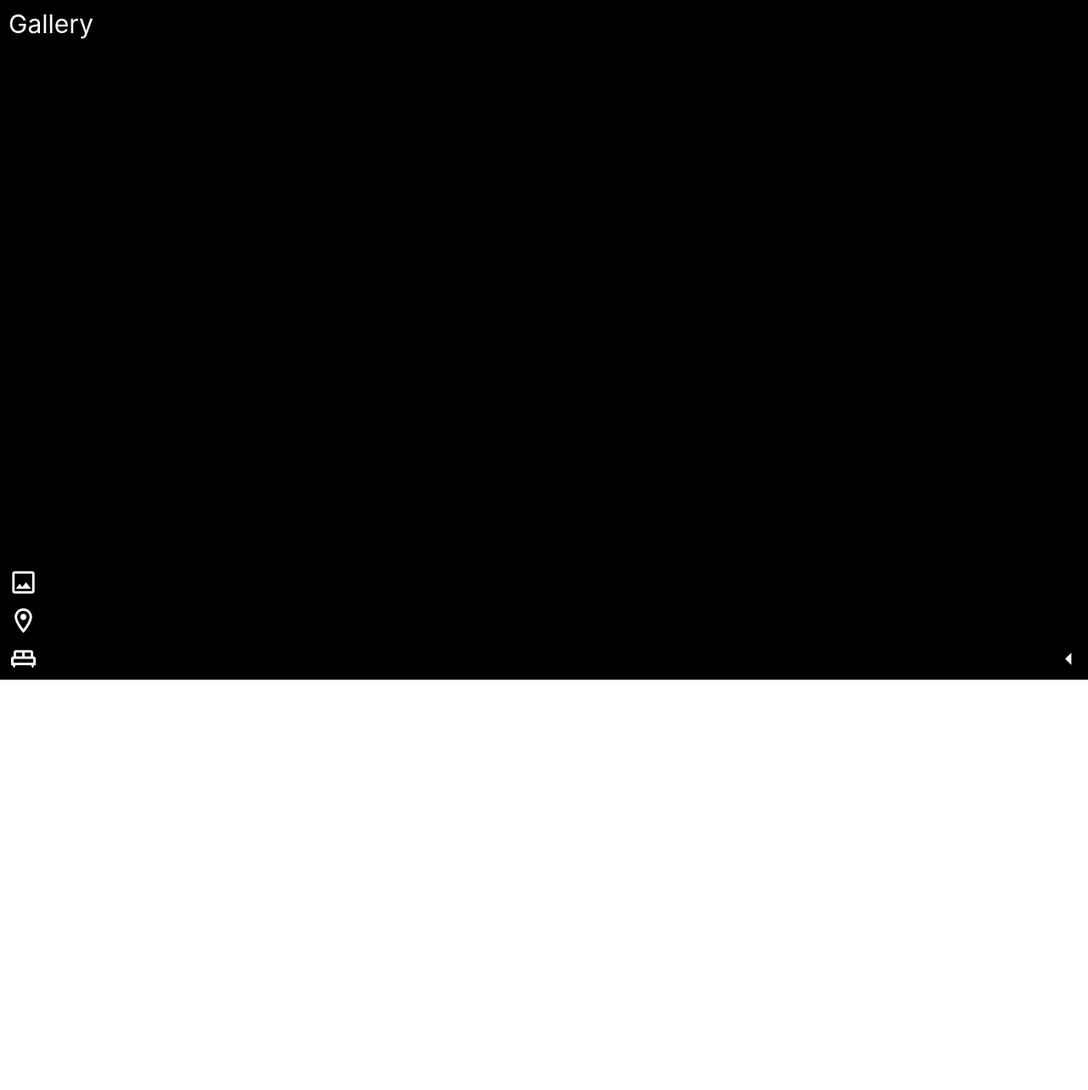
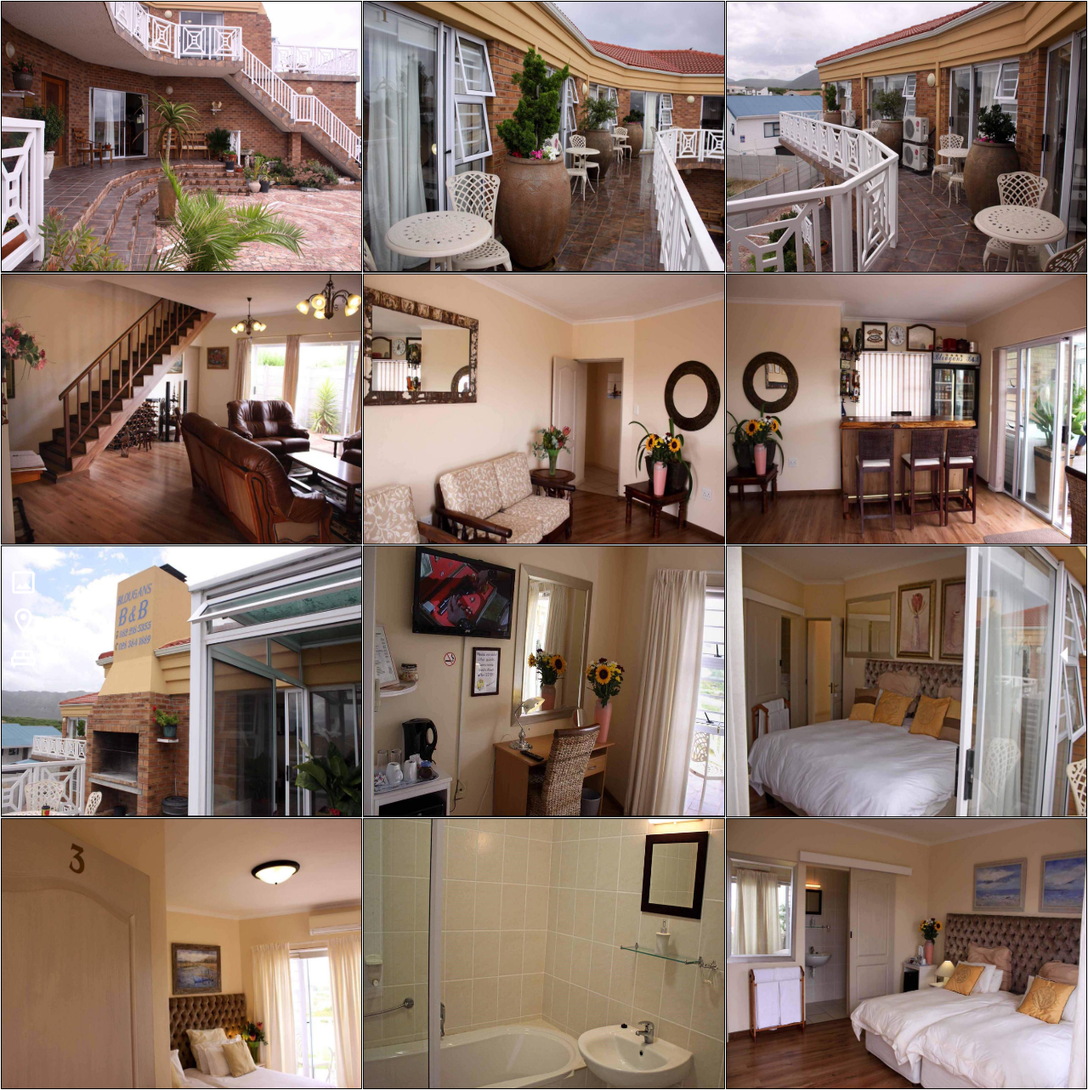
Before and after one commit to RyanGuitar/blougans-concept, a Next.js app: page /gallery in a window 1280 px wide. Shown: the whole page at 85% size. Before the commit the page ends 800 px from the top, so only its background shows below. Built offline with nearby package versions, Linux system fonts and the light colour scheme.

Commit message:
added gallery pictures

```diff
--- a/pages/_app.js
+++ b/pages/_app.js
@@ -37,8 +37,8 @@ function MyApp({ Component, pageProps }) {
       <a className="back-icon">
       <Image
         src="/icons/back.png"
-        width={35}
-        height={35}
+        width={45}
+        height={45}
       />
       </a>
     </Link>
--- a/pages/gallery.js
+++ b/pages/gallery.js
@@ -1,9 +1,139 @@
 import styles from './gallery.module.css'
+import Image from 'next/image'
 
 export default function Gallery (){
     return (
-        <div className={styles.container}>
-            <div className={styles.header}>Gallery</div>
-        </div>
+        <table className={styles.table}>
+            <tbody className={styles.tableB}>
+                <tr className={styles.tableR}>
+                    <td className={styles.tableD}>
+                        <Image
+                            alt="blougans room1"
+                            src="/images/carousel/1.jpg"
+                            layout="responsive"
+                            width={728}
+                            height={546}
+                            quality={50}
+                        />
+                    </td>
+                    <td className={styles.tableD}>
+                        <Image
+                            alt="blougans room1"
+                            src="/images/carousel/2.jpg"
+                            layout="responsive"
+                            width={728}
+                            height={546}
+                            quality={50}
+                        />
+                    </td>
+                    <td className={styles.tableD}>
+                        <Image
+                            alt="blougans room1"
+                            src="/images/carousel/3.jpg"
+                            layout="responsive"
+                            width={728}
+                            height={546}
+                            quality={50}
+                        />
+                    </td>
+                </tr>
+                <tr className={styles.tableR}>
+                <td className={styles.tableD}>
+                        <Image
+                            alt="blougans room1"
+                            src="/images/carousel/4.jpg"
+                            layout="responsive"
+                            width={728}
+                            height={546}
+                            quality={50}
+                        />
+                    </td>
+                    <td className={styles.tableD}>
+                        <Image
+                            alt="blougans room1"
+                            src="/images/carousel/5.jpg"
+                            layout="responsive"
+                            width={728}
+                            height={546}
+                            quality={50}
+                        />
+                    </td>
+                    <td className={styles.tableD}>
+                        <Image
+                            alt="blougans room1"
+                            src="/images/carousel/6.jpg"
+                            layout="responsive"
+                            width={728}
+                            height={546}
+                            quality={50}
+                        />
+                    </td>
+                </tr>
+                <tr className={styles.tableR}>
+                <td className={styles.tableD}>
+                        <Image
+                            alt="blougans room1"
+                            src="/images/carousel/7.jpg"
+                            layout="responsive"
+                            width={728}
+                            height={546}
+                            quality={50}
+                        />
+                    </td>
+                    <td className={styles.tableD}>
+                        <Image
+                            alt="blougans room1"
+                            src="/images/carousel/8.jpg"
+                            layout="responsive"
+                            width={728}
+                            height={546}
+                            quality={50}
+                        />
+                    </td>
+                    <td className={styles.tableD}>
+                        <Image
+                            alt="blougans room1"
+                            src="/images/carousel/9.jpg"
+                            layout="responsive"
+                            width={728}
+                            height={546}
+                            quality={50}
+                        />
+                    </td>
+                </tr>
+                <tr className={styles.tableR}>
+                <td className={styles.tableD}>
+                        <Image
+                            alt="blougans room1"
+                            src="/images/carousel/10.jpg"
+                            layout="responsive"
+                            width={728}
+                            height={546}
+                            quality={50}
+                        />
+                    </td>
+                    <td className={styles.tableD}>
+                        <Image
+                            alt="blougans room1"
+                            src="/images/carousel/11.jpg"
+                            layout="responsive"
+                            width={728}
+                            height={546}
+                            quality={50}
+                        />
+                    </td>
+                    <td className={styles.tableD}>
+                        <Image
+                            alt="blougans room1"
+                            src="/images/carousel/12.jpg"
+                            layout="responsive"
+                            width={728}
+                            height={546}
+                            quality={50}
+                        />
+                    </td>
+                </tr>
+            </tbody>
+        </table>
     )
 }
--- a/pages/gallery.module.css
+++ b/pages/gallery.module.css
@@ -1,10 +1,19 @@
-.container {
+.table, .tableB {
+    width:100%;
     height:100vh;
+    border:1px solid white;
+    border-collapse: collapse;
     background-color: black;
-    color:white;
 }
 
-.header {
-    font-size:30px;
-    padding:10px;
+.tableR {
+    width:100%;
+    height:25vh;
+    border:1px solid white;
 }
+
+.tableD {
+    width:33%;
+    height:25%;
+    border:1px solid white;
+}
--- a/pages/rooms.module.css
+++ b/pages/rooms.module.css
@@ -1,19 +1,28 @@
+.image {
+    width:10vw;
+    height:50px;
+}
+.tableWrap {
+    max-width:100vw !important;
+    max-height:100vh !important;
+}
+
 .table, .tableB {
-    width:100%;
-    height:10vh;
-    border:1px solid black;
+    width:100vw;
+    height:100vh;
+    border:1px solid white;
     border-collapse: collapse;
     background-color: black;
 }
 
 .tableR {
-    width:100%;
+    width:100vw;
     height:50vh;
-    border:1px solid black;
+    border:1px solid white;
 }
 
 .tableD {
-    width:50%;
+    width:50vw;
     height:50vh;
-    border:1px solid black;
+    border:1px solid white;
 }
```
Also changed, not shown: pages/rooms.js (+10 -10 lines).
